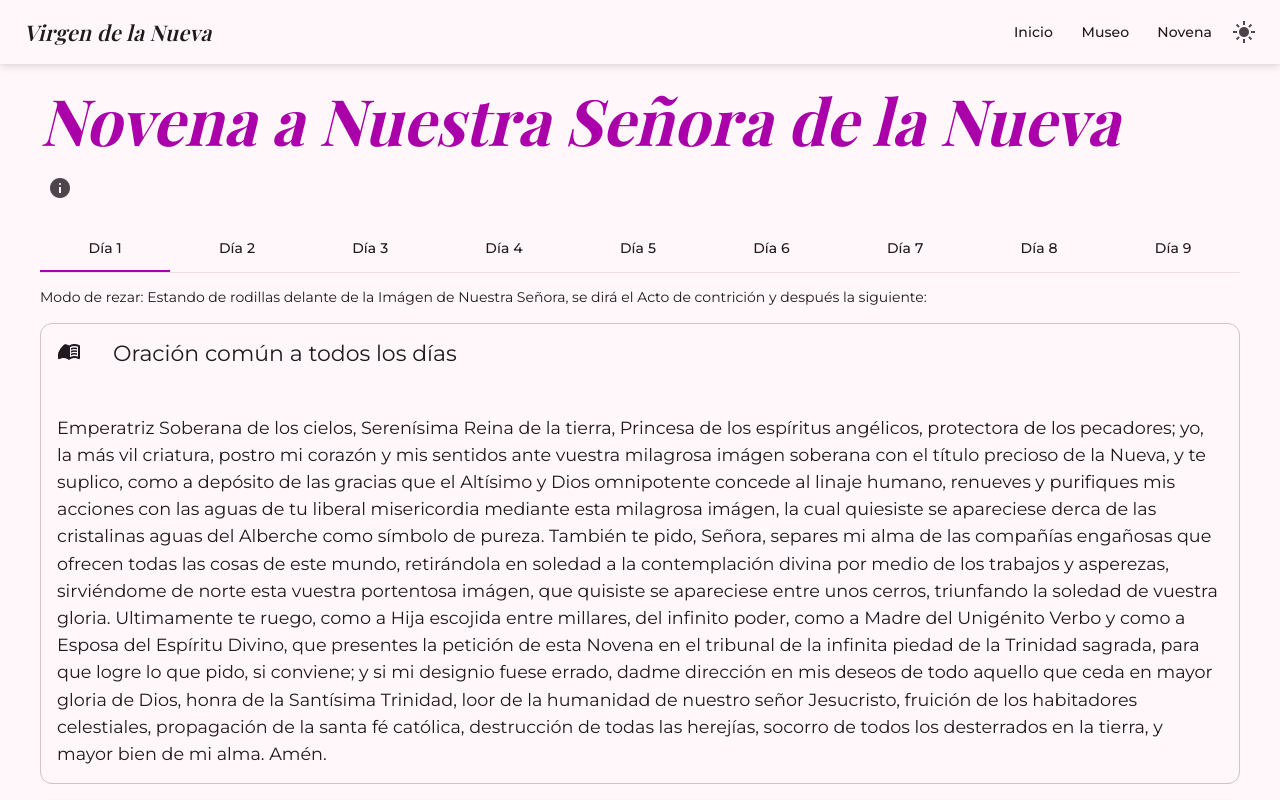
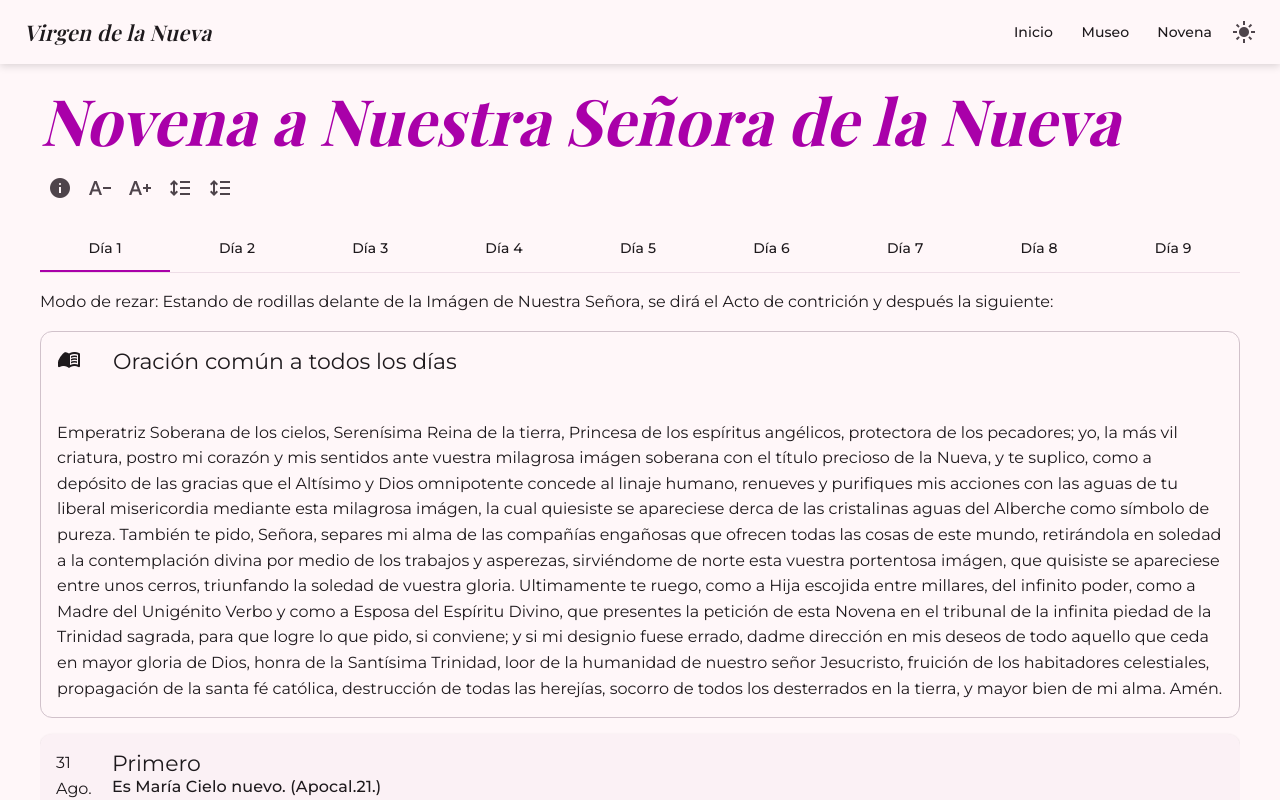
Before and after one commit to davidmimay/lavirgendelanueva, an Angular app: page /oraciones/novena in a window 1280 px wide. Built offline with nearby package versions, Linux system fonts and the light colour scheme.

Commit message:
Text personalization buttons in novena

```diff
--- a/src/app/pages/pray/novena/novena.html
+++ b/src/app/pages/pray/novena/novena.html
@@ -2,10 +2,16 @@
   <h1>{{ novena().novenaTitle }}</h1>
 </header>
 
+<!-- Pestañas para los 9 Días de la Novena -->
+<section class="responsive" [style.--font-size.rem]="fontSize()" [style.--line-height]="lineHeight()">
+  <!-- Barra de botones simple -->
+    <div>
       <button mat-card-avatar matIconButton color="primary" (click)="openDialog(novena().warningTitle, novena().warningContent)"><mat-icon>info</mat-icon></button>
-
-  <!-- Pestañas para los 9 Días de la Novena -->
-  <section class="dias-section">
+      <button mat-icon-button (click)="fontSize.update(v => v - 0.1)"><mat-icon>text_decrease</mat-icon></button>
+      <button mat-icon-button (click)="fontSize.update(v => v + 0.1)"><mat-icon>text_increase</mat-icon></button>
+      <button mat-icon-button (click)="lineHeight.update(v => v - 0.1)"><mat-icon>format_line_spacing</mat-icon></button>
+      <button mat-icon-button (click)="lineHeight.update(v => v + 0.1)"><mat-icon>format_line_spacing</mat-icon></button>
+    </div>
 
   <mat-tab-group [selectedIndex]="diaSeleccionado() - 1" (selectedIndexChange)="seleccionarDia($event + 1)">
     @for (diaItem of novena().day; track diaItem.title; let i = $index) {
@@ -58,13 +64,13 @@
 
           <p class="instruction-text mt-1">{{ novena().notePetition }}</p>
 
-            <mat-expansion-panel appearance="flat" class="advertencias-panel">
+          <mat-expansion-panel appearance="flat">
                 <mat-expansion-panel-header>
                   <mat-panel-title>{{ novena().ourFatherTitle }}</mat-panel-title>
                 </mat-expansion-panel-header>
                 <p>{{ novena().ourFatherContent }}</p>
               </mat-expansion-panel>
-                <mat-expansion-panel appearance="flat" class="advertencias-panel">
+              <mat-expansion-panel appearance="flat">
                 <mat-expansion-panel-header>
                   <mat-panel-title>{{ novena().hailMaryTitle }}</mat-panel-title>
                 </mat-expansion-panel-header>
--- a/src/app/pages/pray/novena/novena.scss
+++ b/src/app/pages/pray/novena/novena.scss
@@ -1,40 +1,9 @@
-/*
-.novena-container {
-  max-width: 800px;
-  margin: 0 auto;
-  padding: 1.5rem 1rem;
-  display: flex;
-  flex-direction: column;
-  gap: 1.5rem;
+.responsive {
+  font-size: var(--font-size, 1rem );
+  line-height: var(--line-height, 1.6);
 }
-*/
 
 mat-card {
   margin-top: 1rem;
   margin-bottom: 1rem;
 }
-
-
-mat-card-content {
-    font-size: 1.1rem;
-    line-height: 1.7rem;
-}
-/*
-.dias-section {
-  h2 {
-    margin-bottom: 1rem;
-  }
-}
-
-.dia-card {
-  margin-top: 1rem;
-  padding: 0.5rem;
-  background-color: var(--mat-sys-surface-container-low);
-
-  .consideracion-texto {
-    font-size: 1.125rem;
-    line-height: 1.75rem;
-    white-space: pre-line;
-  }
-}
-*/
--- a/src/app/pages/pray/novena/novena.service.ts
+++ b/src/app/pages/pray/novena/novena.service.ts
@@ -31,63 +31,63 @@ export class NovenaService {
     hailMaryContent:"Dios te salve, María, llena eres de gracia, el Señor es contigo. Bendita Tú eres entre todas las mujeres, y bendito es el fruto de tu vientre, Jesús. Santa María, Madre de Dios, ruega por nosotros, pecadores, ahora y en la hora de nuestra muerte. Amén.",
     day: [
       {
-        date: "31 Agosto",
+        date: "31 Ago.",
         title: "Primero",
         subtitle: "Es María Cielo nuevo. (Apocal.21.)",
         text: "O milagro de la soberana omnipotencia, o imagen prodigiosa de la Nueva, que por tu altísima gracia mereciste llamarte cielo nuevo, por habitar en tu por nuevo modo el Unigénito Verbo del Altísimo, tomando en tus purísimas entrañas el vestido de nuestra naturaleza; yo te suplico por esta singular honra, que pues fuiste tabernáculo de la Bondad interminable cuyas perfecciones y atributos no se pueden comprender en lo criado, alcances de su divina Majestad se haga mi alma habitación del Espíritu Divino por medio de sus auxilios y gracias para que así participe de aquellos nuevos influjos del cielo de tu piedad, y consiga lo que especialmente te pido en esta Novena, si es del agrado de Dios y provecho de mi alma. Amén.",
         gozo: "Nueva fue tu aparición (Aunque antigua tu piedad). Para que en la soledad Triunfase tu intercesión: De gracias un gran caudal Esta copia tras sí lleva"
       },
       {
-        date: "1 Septiembre",
+        date: "1 Sept.",
         title: "Segundo",
         subtitle: "María Santísima Sol. (S. Albert. Magn.)",
         text: "¡O paloma candidísima de gracia! o nuevo ejemplo de pureza, que por singular criatura naciste como Sol refulgentísimo, comunicando tus luces a los hombres para que por ti lograsen divinas misericordias, la nueva vida de gracia, y por término la gloria; yo te alabo por tan singular escelencia, y te suplico comuniques tus influjos con el fruto de virtudes; y que tú como especial Sol, no hagas ausencia ni ocaso por la multitud de mis pecados, antes bien me asista tu intercesión perpetuamente para no ofender mas a la infinita bondad de nuestro Dios y Señor, y para que consiga lo que te pido en esta Novena, si es de la aceptación de su Divina Majestad, alabanza tuya y bien de mi alma. Amén.",
         gozo: "Tres mujeres a buscar Salieron tu imágen bella, Y las fue guía una estrella Hasta llegarla a encontrar: Su gloria tan sin igual No hay quien a expresar se atreva"
       },
       {
-        date: "2 Septiembre",
+        date: "2 Sept.",
         title: "Tercero",
         subtitle: "María Santísima Luna. (S. Bernard.)",
         text: "¡O celestial asombro de virtudes, o imágen portentosa de la Nueva! cuan liberal te muestras con los hombres comunicando las luces e influencias que como Luna hermosa participas del mejor Sol de Justicia, Jesucristo; por esto la dulzura de Bernardo te contemplaba Luna llena para recibir los dones, pero sobre muy crecida para comunicarlos a este mundo: yo te suplico por atributo tan digno de alabanza, que recibeas de la bondad increada los rayos de la divina caridad, y cual Luna sin menguantes los comuniques a mi alma, para que ame en todo y sobre todo al Divino por esencia, y por medio de tu incomparable hermosura consiga lo que te pido en esta Novena, siendo de la aceptación de Dios, gloria vuestra y provecho de mi alma. Amén.",
         gozo: "Entre cerros y asperezas En un zarzal prodigioso Estaba el retrato hermoso Y copia de tus grandezas; Felicísimo zarzal, Mucho esta dicha te eleva."
       },
       {
-        date: "3 Septiembre",
+        date: "3 Sept.",
         title: "Cuarto",
         subtitle: "María Santísima Aurora. (S Albert. Magn.)",
         text: "O prodigio estupendo de los Santos, o María, Princesa de los cielos que para lauro de tu soberanía fuiste la más hermosa Aurora que anunciaste la luz del día de la gracia, Jesucristo, pero con tal propiedad, que si la aurora material enjendra al mismo de quien recibe sus luces, también vos, escogida entre mujeres, eres Madre de nuestro amante Jesús, y eres Hija de su infinito poder: yo te doy mil enhorabuenas, y te pudo me levantes de mis yerros a la hora de tu luz, para ver la claridad eterna de mi Dios por interminables siglos, y que consiga la petición de esta Novena, si no sirviese deestorbo para ver la luz de Dios. Amén.",
         gozo: "El corriente cristalino De Alberche baña tu casa, Y por eso cuando pasa Pasa de humano a divino: De virtudes un raudal Cogerá quién en tí beba."
       },
       {
-        date: "4 Septiembre",
+        date: "4 Sept.",
         title: "Quinto",
         subtitle: "María Santísima Estrella. (S. Antón Flor)",
         text: "O María, digna de ser alabada desde tu primer orígen, en el que, como la mejor Estrella de los Magos, diste justa alegría a todo el orbe, por ser el más claro signo de que nació el Redentor de todo el linaje humano, y si en la Estrella de la adoración se llegó a conocer forma de un niño, con mucha más propiedad se estampó en tu vientre virginal el mejor Niño Jesús: yo magnifico tu grandeza, y te suplico imprimas en tu santísima voluntad la imágen de mi alma, para que se vista con el adorno de tu gracia, conozca la eficacia de los divinos auxilios y consiga lo que pido en esta Novena, si se contiene en la esfera de la voluntad de Dios. Amén.",
         gozo: "Cual Cielo nuevo se ostenta En aquella soledad, Tu generosa piedad Al que amante se presenta; Te muestras tan liberal Que no habrá quien no te deba."
       },
       {
-        date: "5 Septiembre",
+        date: "5 Sept.",
         title: "Sexto",
         subtitle: "María Santísima Norte. (S. Bern.)",
         text: "O María, Sagrario de grandeza, que para extensión de tu liberal piedad quisiste ser el Norte de todos los que navegamos en el mundo como mar de las miserias, para que llegásemos al puerto de la bienaventuranza, en donde gozan los habitadores celestiales delicias indecibles, viendo la Esencia Divina: yo te ruego, Madre de toda pureza, seas siempre el Norte de mi alma, para que salga con properidad de los naufragios, borrascas y peligros de este mundo que la nave de mis apetitos padece en este destierro, y llegue al puerto de la gloria; y al presente consiga lo que te suplico en esta Novena, si sirviese de remo en esta navegación. Amén.",
         gozo: "Cual un sol muy refulgente, Y cual luna muy lucida, Causas, Madre, nueva vida Cuando te miran patente. O sagrado manantial, Donde la sed mas se ceba."
       },
       {
-        date: "6 Septiembre",
+        date: "6 Sept.",
         title: "Séptimo",
         subtitle: "María Santísima Mar. (S. Bern.)",
         text: "O acueducto de los manantiales de la gracia, o María, mejor mar que el de las aguas, el que si explica las grandezas del Altísimo por tener congregados sus cristales sin encontrar el término a sus olas, no te iguala en la inmensidad de tus virtudes, en el conjunto de todas tus perfecciones, y en el logro de la misericordia de Dios: yo te suplico, por lo caudaloso del mar de tu piedad, que beba las aguas suyas, las que están sin la mezcla del salitre del pecado, para que amortiguën los impulsos sedientos de mis apetitos, y pueda conseguir lo que especialmente te pido en esta Novena, si fuese instrumento para limpiar el camino de estas aguas. Amén.",
         gozo: "Una estrella muy brillante. Un norte siempre seguro Se advierte en tu rostro puro, Con esplendor muy triunfante: Un gozo espiritual De tu cara siempre nueva."
       },
       {
-        date: "7 Septiembre",
+        date: "7 Sept.",
         title: "Octavo",
         subtitle: "María Santísima Tierra nueva. (Apocal. cap. 21.)",
         text: "O Reina de todo lo criado, o Señora en el cielo y en la tierra, que como honra de todo el linaje humano fuiste la tierra nueva primorosa en donde nació la mejor planta Jesús, estando tan labrada con la gracia, que aun el más leve asomo de culpa no se atrevió a manchar tu Concepción: yo te doy mil parabienes por escepción tan singular entre todos los que nacemos de la tierra manchada con la culpa, y te suplico labres mi alma con tu misericordia para que quites las raices de mis malas inclinaciones, fructifique virtudes, y haga buenas obras, por las que merezca conseguir lo que pido en esta Novena; si fuese justo. Amén.",
         gozo: "Nueva tierra y sin pecado Eres con grande primor, Donde la planta mejor Nació, Jesucristo amado: En gloria tan sustancial Todo discurso se eleva."
       },
       {
-        date: "8 Septiembre",
+        date: "8 Sept.",
         title: "Noveno",
         subtitle: "María Santísima Ciudad nueva. (Apocal. cap. 21.)",
         text: "O libertad de los cautivos en la culpa, o descanso de los fatigados en la tierra, que para premio de los justos eres nueva Ciudad, y Jerusalén triunfante, en la que está cifrada claramente una paz inviolable, seguridad sin medida, novedad maravillosa, y últimamente la gloria: yo te rindo adoraciones, Serenísima Madre de la Nueva, por esta elevación tan encumbrada, y te suplico me muestres el camino para tan santa Ciudad, y habite en ella por los siglos de los siglos, dándote incesables alabanzas, y al presente consiga lo que pido en esta Novena, con tal que no sirva de cerrarme las puertas de tan celestial Ciudad. Amén.",
--- a/src/app/pages/pray/novena/novena.ts
+++ b/src/app/pages/pray/novena/novena.ts
@@ -42,4 +42,8 @@ export class Novena {
       }
     });
   }
+
+  // Text Personalization
+  fontSize = signal(1);
+  lineHeight = signal(1.6);
 }
```
Lines whose indentation alone changed are shown as unchanged.
